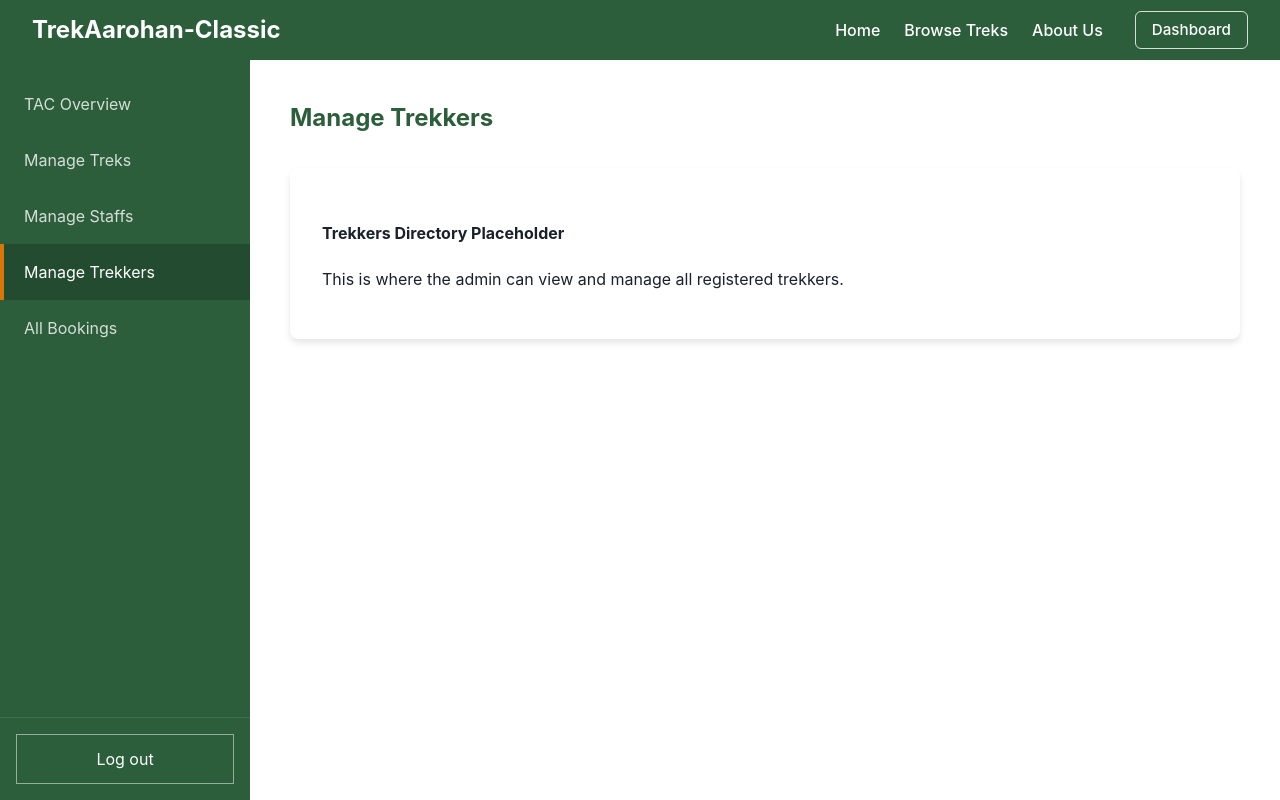
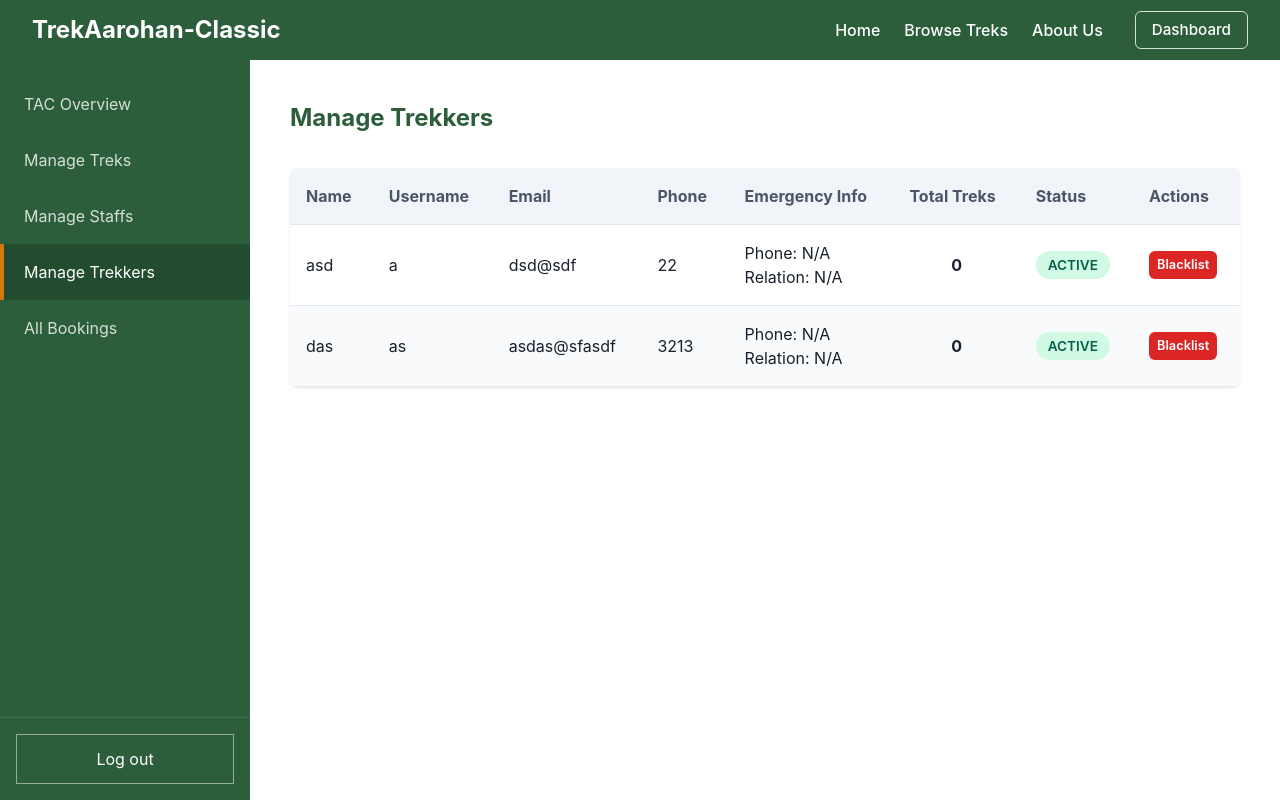
Before and after one commit to BhagyaJyoti22006/TrekAarohan-Classic, a Flask app: page /admin/trekkers in a window 1280 px wide. Run offline with Flask 3, Linux system fonts and the light colour scheme; a user stored in the database is signed in; data comes from the database, SQL or seed files in the repository; both versions use the stored data as it was after the commit; data that the repository does not hold is empty.

Commit message:
Admin Manages Trekkers

```diff
--- a/app.py
+++ b/app.py
@@ -94,7 +94,27 @@ def create_app():
     @app.route("/admin/trekkers")
     @login_required
     def admin_trekkers():
-        return render_template("admin_trekkers.html")
+        trekkers = User.query.filter_by(role=0).all()
+        return render_template("admin_trekkers.html", trekkers=trekkers)
+
+    @app.route("/admin/trekkers/<int:id>/<action>")
+    @login_required
+    def admin_trekkers_action(id, action):
+        if current_user.role != 2:
+            return redirect(url_for("home"))
+        trekker = User.query.get_or_404(id)
+        if trekker.role != 0:
+            flash("Invalid user role for this action.", "error")
+            return redirect(url_for("admin_trekkers"))
+        if action == "blacklist":
+            trekker.is_blacklisted = True
+            db.session.commit()
+            flash(f"Trekker {trekker.name} has been blacklisted.", "error")
+        elif action == "unblacklist":
+            trekker.is_blacklisted = False
+            db.session.commit()
+            flash(f"Trekker {trekker.name} has been restored.", "success")
+        return redirect(url_for("admin_trekkers"))
 
     @app.route("/admin/bookings")
     @login_required
--- a/templates/admin_trekkers.html
+++ b/templates/admin_trekkers.html
@@ -3,8 +3,51 @@
 
 {% block dashboard_content %}
     <h2>Manage Trekkers</h2>
-    <div class="card" style="margin-top: 2rem;">
-        <h4>Trekkers Directory Placeholder</h4>
-        <p>This is where the admin can view and manage all registered trekkers.</p>
+    <div class="data-table-wrapper" style="margin-top: 2rem;">
+        <table class="data-table">
+            <thead>
+                <tr>
+                    <th>Name</th>
+                    <th>Username</th>
+                    <th>Email</th>
+                    <th>Phone</th>
+                    <th>Emergency Info</th>
+                    <th>Total Treks</th>
+                    <th>Status</th>
+                    <th>Actions</th>
+                </tr>
+            </thead>
+            <tbody>
+                {% for t in trekkers %}
+                <tr>
+                    <td>{{ t.name }}</td>
+                    <td>{{ t.username }}</td>
+                    <td>{{ t.email }}</td>
+                    <td>{{ t.phone }}</td>
+                    <td>
+                        Phone: {{ t.emergency_phone if t.emergency_phone else "N/A" }}<br>
+                        Relation: {{ t.emergency_relation if t.emergency_relation else "N/A" }}
+                    </td>
+                    <td style="text-align: center;"><strong>{{ t.bookings|length }}</strong></td>
+                    <td>
+                        {% if t.is_blacklisted %}
+                            <span class="badge badge-blacklisted">Blacklisted</span>
+                        {% else %}
+                            <span class="badge badge-active">Active</span>
+                        {% endif %}
+                    </td>
+                    <td>
+                        {% if t.is_blacklisted %}
+                            <a href="{{ url_for('admin_trekkers_action', id=t.id, action='unblacklist') }}" class="btn btn-secondary" style="padding: 0.25rem 0.5rem; font-size: 0.8rem;">Un-blacklist</a>
+                        {% else %}
+                            <a href="{{ url_for('admin_trekkers_action', id=t.id, action='blacklist') }}" class="btn btn-danger" style="padding: 0.25rem 0.5rem; font-size: 0.8rem;" onclick="return confirm('Blacklist this trekker?');">Blacklist</a>
+                        {% endif %}
+                    </td>
+                </tr>
+                {% else %}
+                <tr><td colspan="8" style="text-align: center; color: var(--secondary-color);">No trekkers found.</td></tr>
+                {% endfor %}
+            </tbody>
+        </table>
     </div>
 {% endblock %}
```
Also changed, not shown: templates/trekker_dashboard.html (+8 -0 lines), instance/tac.db.
